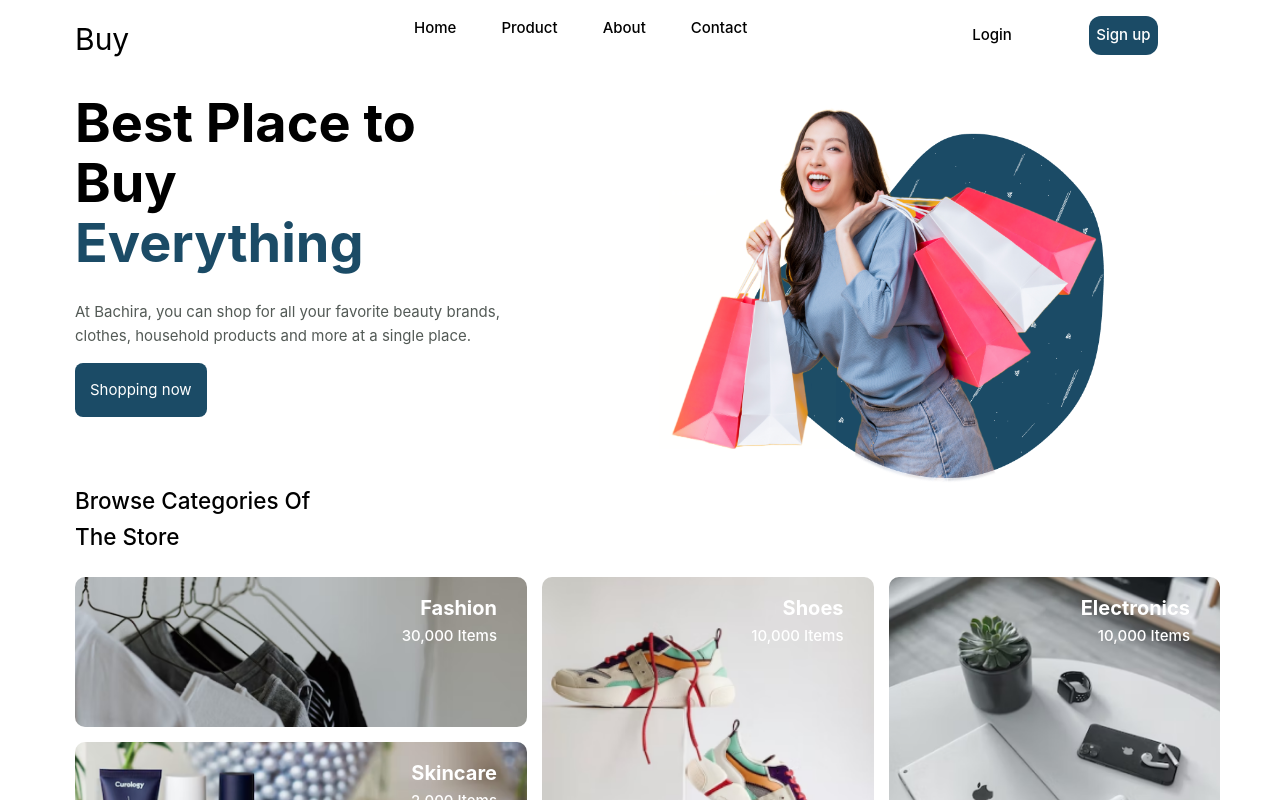
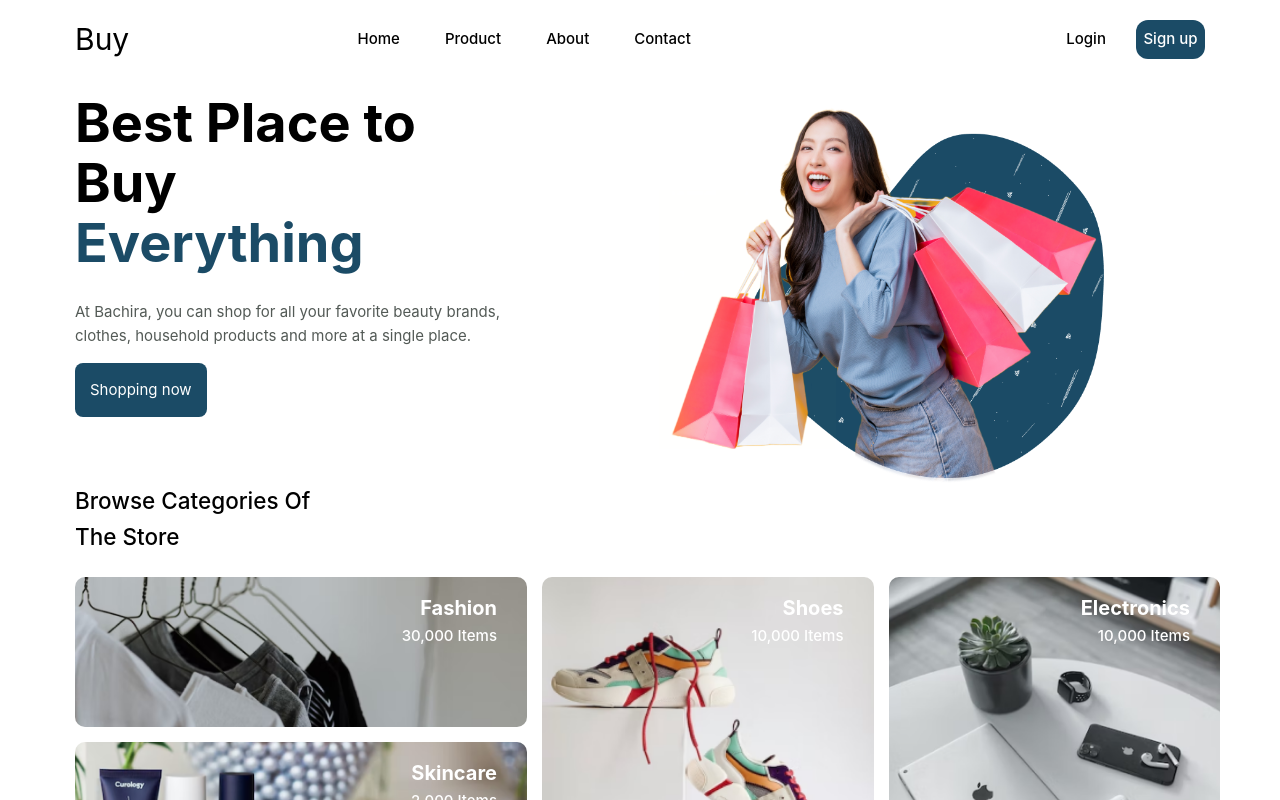
Before and after one commit to ibimina/buy, a Vue app: page / in a window 1280 px wide. Shown: the top 800 px of the page. Built offline with nearby package versions, Linux system fonts and the light colour scheme.

Commit message:
docs: reset signup button width

```diff
--- a/src/components/LandingNavbar.vue
+++ b/src/components/LandingNavbar.vue
@@ -120,6 +120,7 @@ nav[data-visible="true"] {
     margin: auto;
     padding: 0.5em;
     transition: all 0.2s ease-in-out;
+    width: max-content;
 }
 
 .signup a {
@@ -137,7 +138,7 @@ nav[data-visible="true"] {
 }
 
 
-@media (min-width:60rem) {
+@media (min-width:40rem) {
     nav {
         position: relative;
         top: auto;
@@ -146,7 +147,7 @@ nav[data-visible="true"] {
         height: auto;
         margin: 0;
         max-width: none;
-        width: 70%;
+        width: 75%;
         justify-content: space-between;
         padding: 0;
         background-color: transparent;
@@ -168,6 +169,10 @@ nav[data-visible="true"] {
         gap: 3em;
         border-bottom: none;
         margin: 0;
+        padding: 0;
+    }
+    .routes li{
+        margin-bottom: 0;
     }
 
     .sigin_wrapper {
@@ -180,4 +185,7 @@ nav[data-visible="true"] {
     .mobile_nav {
         display: none;
     }
+    .signup,.sigin_wrapper li{
+        margin: 0;
+    }
 }</style>
```
